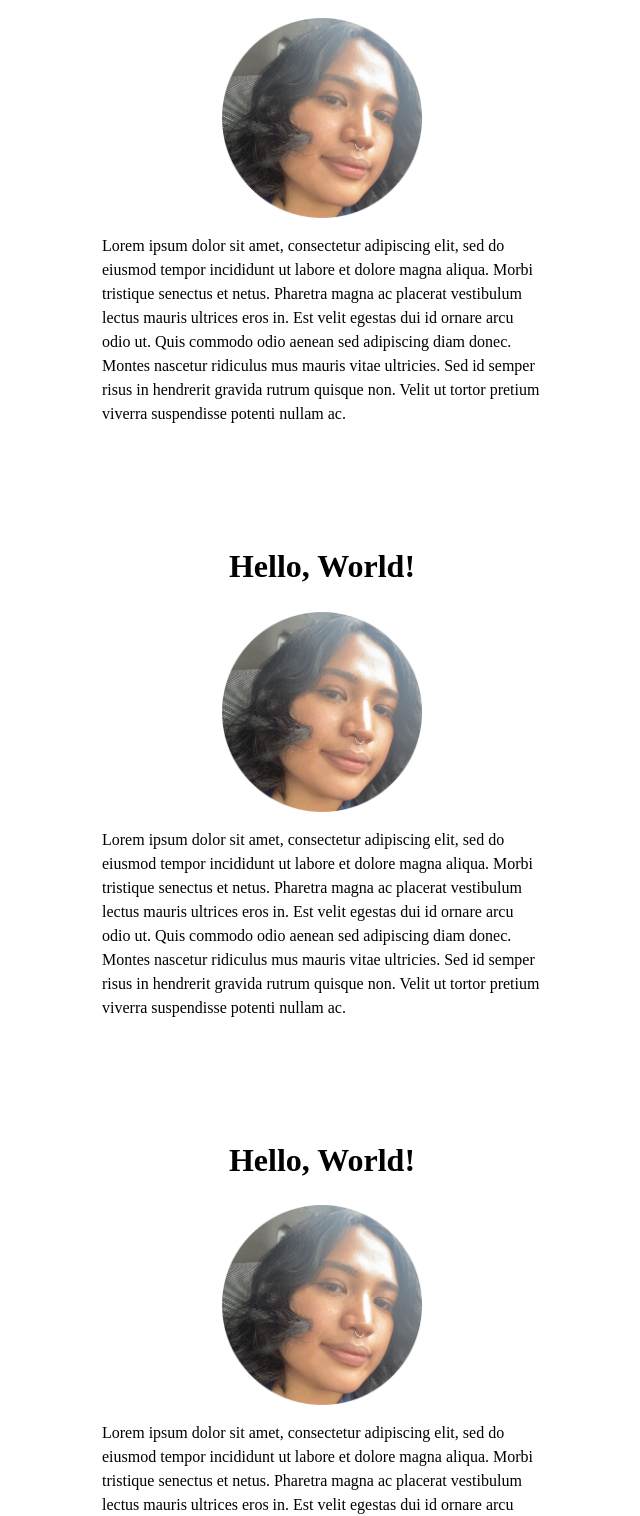
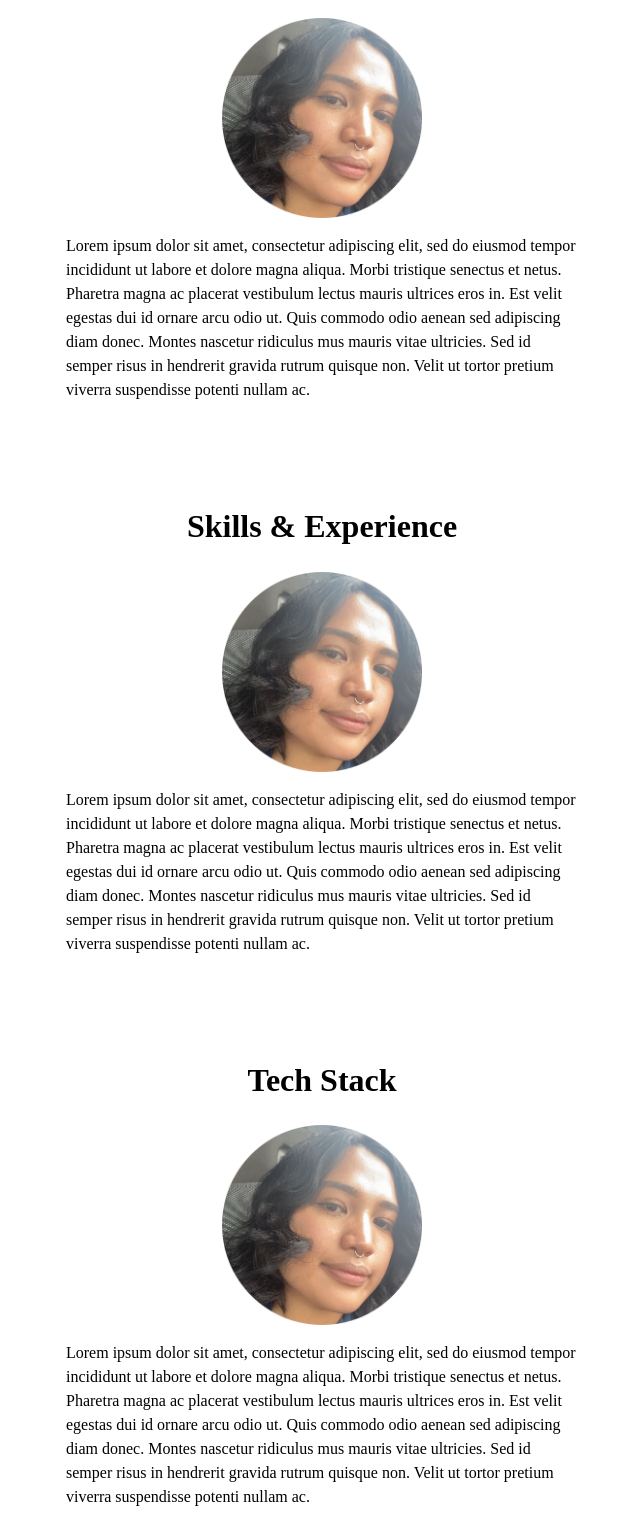
Before and after one commit to karlatolentino/Portfolio-Project, a plain HTML site: page src/pages/aboutme.html in a window 1280 px wide. Shown: the part 231-1747 px from the top of the page, without its empty margins (318-958 px from the left). Drawn offline with Linux system fonts and the light colour scheme.

Commit message:
fixed image margin error

```diff
--- a/src/pages/aboutme.html
+++ b/src/pages/aboutme.html
@@ -20,24 +20,26 @@
                 <a href="./contact.html">Contact</a>
             </nav>
         </header>
-       <section class="about-me-section">
+        <section class="main-container">
+            <div class="about-me-container">
                     <h1 class="about-me-header">Hello, World!</h1>
                     <div class="about-me-contents">
                         <img class="profile-img" src="../img/circle-cropped-me.png" alt="it's a me">
+                    </div>
                     <p class="about-me-item">Lorem ipsum dolor sit amet, consectetur adipiscing elit, sed do eiusmod tempor incididunt ut labore et dolore magna aliqua. Morbi tristique senectus et netus. Pharetra magna ac placerat vestibulum lectus mauris ultrices eros in. Est velit egestas dui id ornare arcu odio ut. Quis commodo odio aenean sed adipiscing diam donec. Montes nascetur ridiculus mus mauris vitae ultricies. Sed id semper risus in hendrerit gravida rutrum quisque non. Velit ut tortor pretium viverra suspendisse potenti nullam ac.</p>
             </div>
-       </section>
-       <section class="skills-section">
-            <h1 class="skills-header">Hello, World!</h1>
+            <div class="skills-container">
+                    <h1 class="skills-header">Skills & Experience</h1>
                     <div class="skills-contents">
                         <img class="profile-img" src="../img/circle-cropped-me.png" alt="it's a me">
+                    </div>
                     <p class="skills-item">Lorem ipsum dolor sit amet, consectetur adipiscing elit, sed do eiusmod tempor incididunt ut labore et dolore magna aliqua. Morbi tristique senectus et netus. Pharetra magna ac placerat vestibulum lectus mauris ultrices eros in. Est velit egestas dui id ornare arcu odio ut. Quis commodo odio aenean sed adipiscing diam donec. Montes nascetur ridiculus mus mauris vitae ultricies. Sed id semper risus in hendrerit gravida rutrum quisque non. Velit ut tortor pretium viverra suspendisse potenti nullam ac.</p>
             </div>
-       </section>
-       <section class="tech-section">
-            <h1 class="tech-header">Hello, World!</h1>
+            <div class="tech-container">
+                    <h1 class="tech-header">Tech Stack</h1>
                     <div class="tech-contents">
                         <img class="profile-img" src="../img/circle-cropped-me.png" alt="it's a me">
+                    </div>
                     <p class="tech-item">Lorem ipsum dolor sit amet, consectetur adipiscing elit, sed do eiusmod tempor incididunt ut labore et dolore magna aliqua. Morbi tristique senectus et netus. Pharetra magna ac placerat vestibulum lectus mauris ultrices eros in. Est velit egestas dui id ornare arcu odio ut. Quis commodo odio aenean sed adipiscing diam donec. Montes nascetur ridiculus mus mauris vitae ultricies. Sed id semper risus in hendrerit gravida rutrum quisque non. Velit ut tortor pretium viverra suspendisse potenti nullam ac.</p>
             </div>
         </section>
--- a/src/styles/aboutme.css
+++ b/src/styles/aboutme.css
@@ -1,39 +1,45 @@
+.about-me-container {
+    line-height: 1.5;
+    width: 40%;
+    margin: 100px auto 100px auto;
+    text-align: left;
+}
+
 .about-me-contents {
     display: flex;
     justify-content: center;
     flex-direction: column;
     align-items: center;
-    margin-left: 100px;
-    margin-right: 100px;
+
 }
 
 .about-me-header {
     text-align: center;
 }
 
-.about-me-section {
+
+
+.skills-container {
     line-height: 1.5;
-    width: 50%;
-    margin: 100px auto 100px auto;
+    width: 40%;
+    margin: 50px auto 100px auto;
     text-align: left;
-}
-
-.skills-contents {
-    display: flex;
-    justify-content: center;
-    flex-direction: column;
-    align-items: center;
-    margin-left: 100px;
-    margin-right: 100px;
 }
 
 .skills-header {
     text-align: center;
 }
 
-.skills-section {
+.skills-contents {
+    display: flex;
+    justify-content: center;
+    flex-direction: row;
+    align-items: center;
+}
+
+.tech-container {
     line-height: 1.5;
-    width: 50%;
+    width: 40%;
     margin: 100px auto 100px auto;
     text-align: left;
 }
@@ -41,19 +47,10 @@
 .tech-contents {
     display: flex;
     justify-content: center;
-    flex-direction: column;
+    flex-direction: row;
     align-items: center;
-    margin-left: 100px;
-    margin-right: 100px;
 }
 
 .tech-header {
     text-align: center;
 }
-
-.tech-section {
-    line-height: 1.5;
-    width: 50%;
-    margin: 100px auto 100px auto;
-    text-align: left;
-}
--- a/src/styles/navbar.css
+++ b/src/styles/navbar.css
@@ -25,7 +25,7 @@
 .nav-items {
     width: 65%;
     display: flex;
-    justify-content: space-between;
+    justify-content: space-evenly;
     align-items: center;
 }
 
--- /dev/null
+++ b/src/styles/projects.css
@@ -0,0 +1,20 @@
+.projects-container {
+    display: flex;
+    flex-wrap: wrap;
+}
+
+.projects-header {
+
+}
+
+.project-item1 {
+
+}
+
+.project-item2 {
+
+}
+
+.project-item3 {
+
+}
--- a/src/styles/styles.css
+++ b/src/styles/styles.css
@@ -2,6 +2,7 @@
 @import "footer.css";
 @import "navbar.css";
 @import "aboutme.css";
+@import "projects.css";
 
 .main-bg-img {
     width: 100%;
```
Also changed, not shown: src/pages/projects.html (+12 -1 lines). Lines whose indentation alone changed are shown as unchanged.
